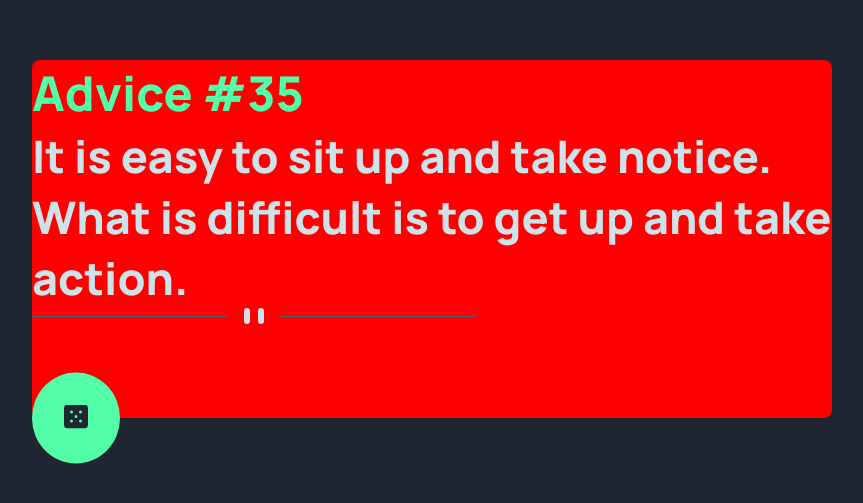
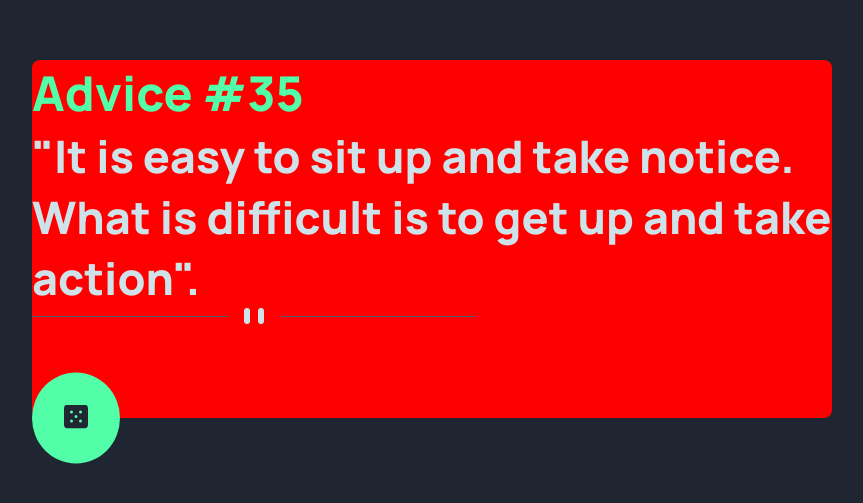
Before and after one commit to riwepo/fem-advice-generator-app, a React (Create React App) app: page / in a window 1280 px wide. Shown: the part 161-664 px from the top of the page, without its empty margins (208-1071 px from the left). Built offline with nearby package versions, Linux system fonts and the light colour scheme.

Commit message:
quote around

```diff
--- a/src/Components/Advice.js
+++ b/src/Components/Advice.js
@@ -11,8 +11,8 @@ function Advice() {
     <main className={classes.main}>
       <h1 className={classes.header}>Advice #35</h1>
       <p className={classes.advice}>
-        It is easy to sit up and take notice. What is difficult is to get up and
-        take action.
+        "It is easy to sit up and take notice. What is difficult is to get up
+        and take action".
       </p>
       <picture>
         <source media="(min-width: 768px)" srcSet={patternDividerDesktop} />
```
